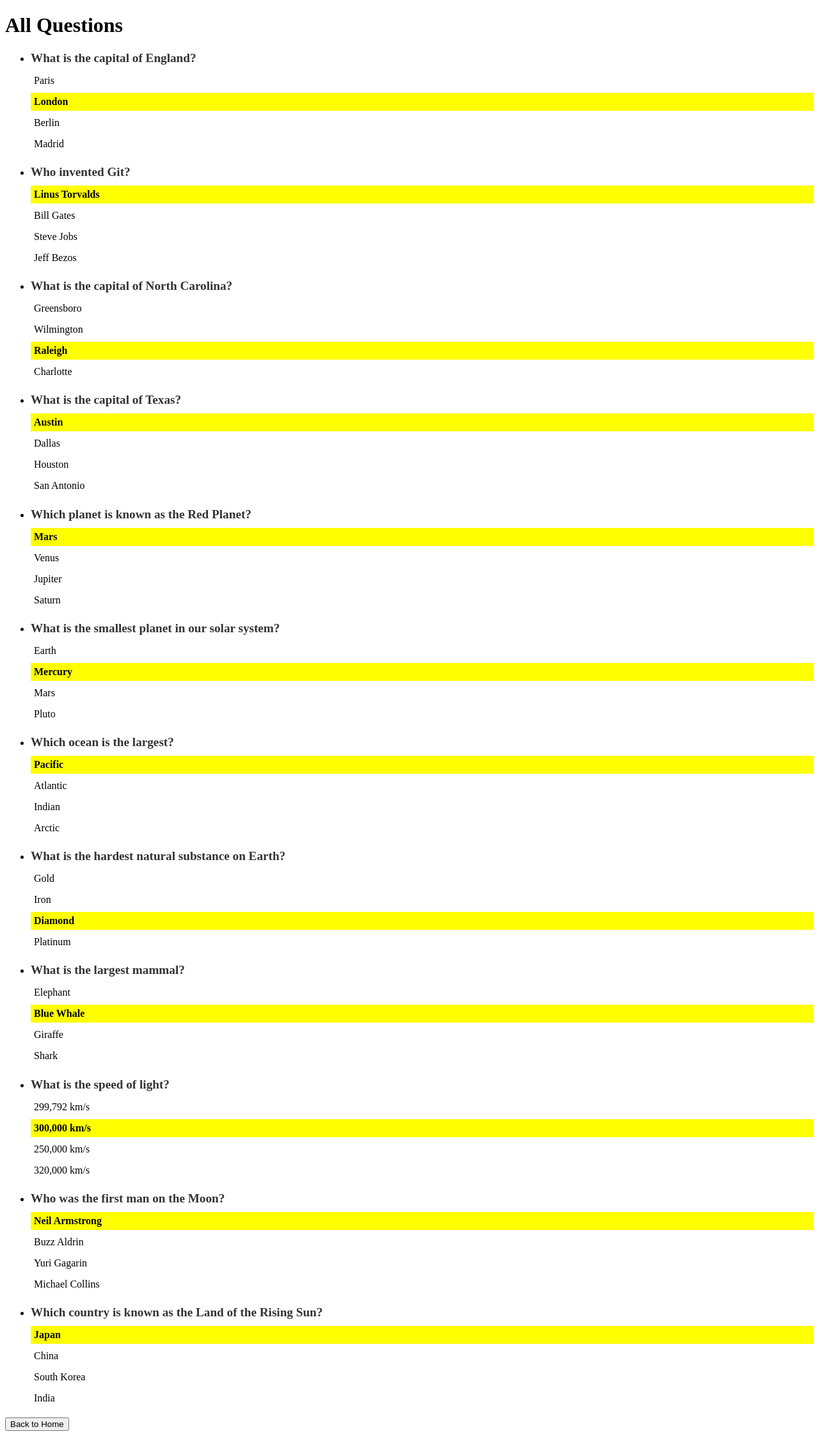
After one commit to Preston-7/FlaskExtraCredit, a Flask app: page /all-questions in a window 1280 px wide. The commit adds this page. Shown: the whole page at 64% size. Run offline with Flask 3, Linux system fonts and the light colour scheme.

Commit message:
Added all_questions.html to add a button to take the user to another page which shows all questions and the correct answer highlighted. Also added more questions for a total of 12.

```diff
--- a/app.py
+++ b/app.py
@@ -26,6 +26,21 @@ def create_app():
         """
 
         return vars(quizzer.get_random_question())
+
+    @app.route('/all-questions')
+    def show_all_questions():
+        """Returns all the questions
+        """
+        question_dicts = [
+            {
+                "question_id": question.question_id,
+                "question_text": question.question_text,
+                "choices": question.choices,
+                "answer_index": question.answer_index,
+            }
+            for question in QUESTIONS
+        ]
+        return render_template('all_questions.html', questions=question_dicts)
 
     @app.route('/api/question/<question_id>/answer/<int:answer>')
     def check_answer(question_id: str, answer: int):
--- a/questions.py
+++ b/questions.py
@@ -1,5 +1,3 @@
-"""This module defines study questions for the app"""
-
 import uuid
 
 class MultipleChoiceQuestion:
@@ -23,24 +21,59 @@ class MultipleChoiceQuestion:
 
 
 QUESTIONS = [
-    MultipleChoiceQuestion(str(uuid.uuid4()),  # Generate a unique ID for the question
+    MultipleChoiceQuestion(str(uuid.uuid4()),
                             "What is the capital of England?",
                            1,
                            ["Paris", "London", "Berlin", "Madrid"]),
-    MultipleChoiceQuestion(str(uuid.uuid4()),  # Generate a unique ID for the question
+
+    MultipleChoiceQuestion(str(uuid.uuid4()),
                            "Who invented Git?",
                            0,
                            ["Linus Torvalds", "Bill Gates", "Steve Jobs", "Jeff Bezos"]),
+
     MultipleChoiceQuestion(str(uuid.uuid4()),
                             "What is the capital of North Carolina?",
                             2,
                             ["Greensboro", "Wilmington", "Raleigh", "Charlotte"]),
+
     MultipleChoiceQuestion(str(uuid.uuid4()),
                             "What is the capital of Texas?",
                             0,
                             ["Austin", "Dallas", "Houston", "San Antonio"]),
+
     MultipleChoiceQuestion(str(uuid.uuid4()),
                             "Which planet is known as the Red Planet?",
                             0,
                             ["Mars", "Venus", "Jupiter", "Saturn"]),
+
+    MultipleChoiceQuestion(str(uuid.uuid4()),
+                            "What is the smallest planet in our solar system?",
+                            1,
+                            ["Earth", "Mercury", "Mars", "Pluto"]),
+
+    MultipleChoiceQuestion(str(uuid.uuid4()),
+                            "Which ocean is the largest?",
+                            0,
+                            ["Pacific", "Atlantic", "Indian", "Arctic"]),
+    MultipleChoiceQuestion(str(uuid.uuid4()),
+                            "What is the hardest natural substance on Earth?",
+                            2,
+                            ["Gold", "Iron", "Diamond", "Platinum"]),
+    MultipleChoiceQuestion(str(uuid.uuid4()),
+                            "What is the largest mammal?",
+                            1,
+                            ["Elephant", "Blue Whale", "Giraffe", "Shark"]),
+
+    MultipleChoiceQuestion(str(uuid.uuid4()),
+                            "What is the speed of light?",
+                            1,
+                            ["299,792 km/s", "300,000 km/s", "250,000 km/s", "320,000 km/s"]),
+    MultipleChoiceQuestion(str(uuid.uuid4()),
+                            "Who was the first man on the Moon?",
+                            0,
+                            ["Neil Armstrong", "Buzz Aldrin", "Yuri Gagarin", "Michael Collins"]),
+    MultipleChoiceQuestion(str(uuid.uuid4()),
+                            "Which country is known as the Land of the Rising Sun?",
+                            0,
+                            ["Japan", "China", "South Korea", "India"]),
 ]
--- /dev/null
+++ b/templates/all_questions.html
@@ -0,0 +1,48 @@
+<!DOCTYPE html>
+<html lang="en">
+<head>
+    <title>All Questions</title>
+    <style>
+        .question-text {
+            font-size: 1.2em;
+            font-weight: bold;
+            color: #333;
+            margin-bottom: 10px;
+        }
+
+        .choices {
+            list-style-type: none;
+            padding-left: 0;
+        }
+
+        .choices li {
+            margin: 5px 0;
+            font-size: 1em;
+            padding: 5px;
+        }
+
+        .correct-answer {
+            background-color: yellow;
+            font-weight: bold;
+        }
+    </style>
+</head>
+<body>
+    <h1>All Questions</h1>
+    <ul>
+        {% for question in questions %}
+        <li>
+            <p class="question-text">{{ question.question_text }}</p>
+            <ul class="choices">
+                {% for choice in question.choices %}
+                <li class="{% if loop.index0 == question.answer_index %}correct-answer{% endif %}">
+                    {{ choice }}
+                </li>
+                {% endfor %}
+            </ul>
+        </li>
+        {% endfor %}
+    </ul>
+    <button onclick="location.href='/'">Back to Home</button>
+</body>
+</html>
--- a/templates/index.html
+++ b/templates/index.html
@@ -43,6 +43,7 @@
         </ul>
         <p>You can make requests to the following endpoints:</p>
         <ul>
+            <button onclick="location.href='/all-questions'">Show All Questions</button>
             <li><b>/api/question/[int]:</b> <a href="/api/question/{{ question.question_id }}">/api/question/{{ question.question_id }}</a></li>
             <li><b>/api/question/[int]/answer/[int]:</b>
                 <ul>
```
